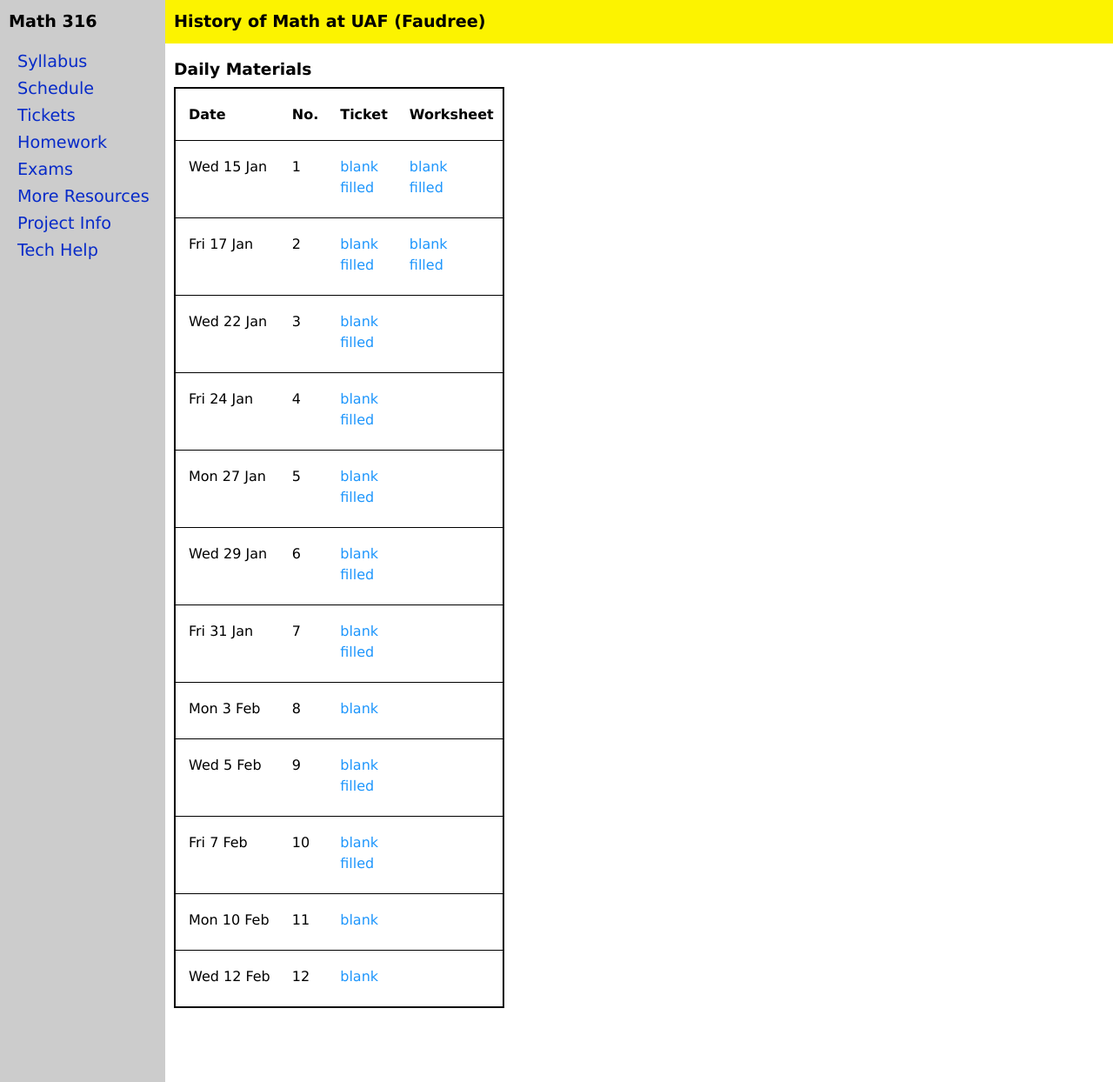
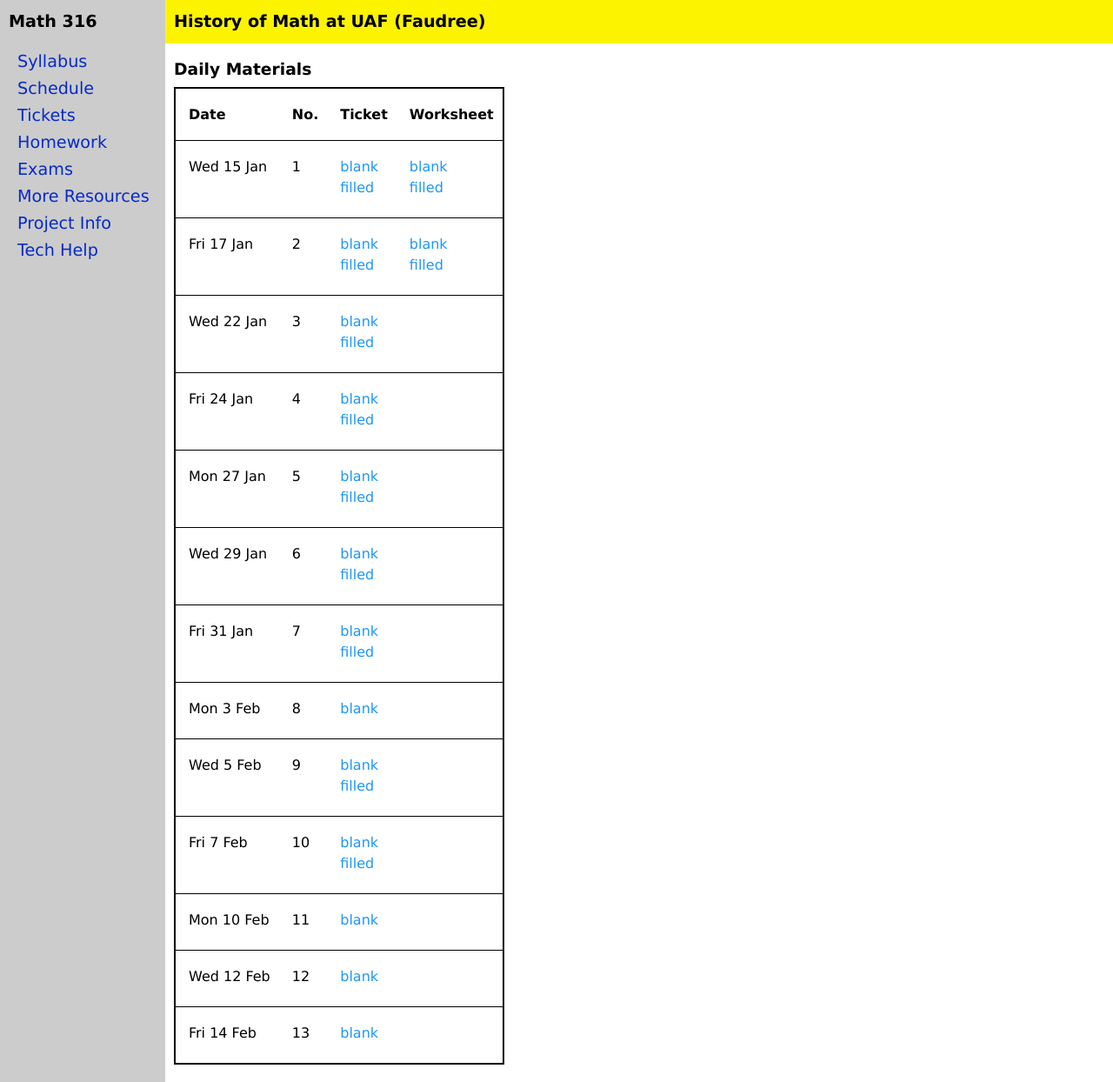
Before and after one commit to jrfaudree/HOM, a Jekyll site: the page built from tickets.md, in a window 1280 px wide and 1244 px high. Shown: the whole window at 87% size. Built offline with Jekyll 4.4.1, drawn with Linux system fonts in a browser that asks for light colours.

Commit message:
Update ticket_s2025.yml

```diff
--- a/_data/ticket_s2025.yml
+++ b/_data/ticket_s2025.yml
@@ -70,3 +70,9 @@
   tfilled:
   worksheet:
   wfilled:
+- day: Fri 14 Feb
+  number: "13"
+  ticket: https://jrfaudree.github.io/HOM/assets/tickets/t13.pdf
+  tfilled:
+  worksheet:
+  wfilled:
```
